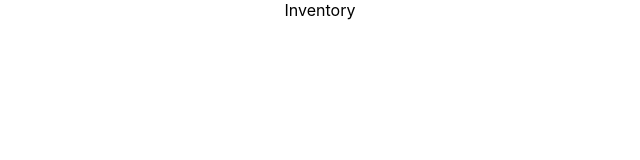
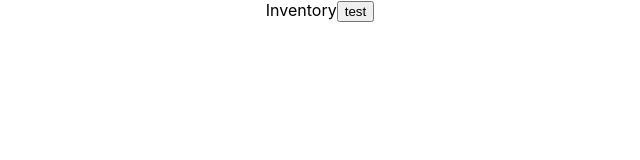
Before and after one commit to ComeToMiCasa/web3-tcg, a React (Create React App) app: page / in a window 1280 px wide. Shown: the top 160 px of the page, without its empty margins (320-960 px from the left). Built offline with nearby package versions, Linux system fonts and the light colour scheme.

Commit message:
Add firestores

```diff
--- a/src/firebase.js
+++ b/src/firebase.js
@@ -1,6 +1,8 @@
 // Import the functions you need from the SDKs you need
 import { initializeApp } from "firebase/app"
 import { getAnalytics } from "firebase/analytics"
+import { getFirestore } from "firebase/firestore"
+import { getStorage } from "firebase/storage"
 // TODO: Add SDKs for Firebase products that you want to use
 // https://firebase.google.com/docs/web/setup#available-libraries
 
@@ -18,4 +20,8 @@ const firebaseConfig = {
 
 // Initialize Firebase
 const app = initializeApp(firebaseConfig)
+const db = getFirestore(app)
+const storage = getStorage(app)
 const analytics = getAnalytics(app)
+
+export { app, db }
--- a/src/pages/inventoryPage.js
+++ b/src/pages/inventoryPage.js
@@ -1,12 +1,24 @@
 import React from "react"
+import { db } from "../firebase"
+import { addDoc, collection } from "firebase/firestore"
 
 const InventoryPage = () => {
 
 	const cardList = []
 
+	const setCards = () => {
+		addDoc(collection(db, "Cards"), {
+			name: "TEST",
+			text: "Neque porro quisquam est qui dolorem ipsum quia dolor sit amet, consectetur, adipisci velit..."
+		}).then((docRef) => {
+			console.log(docRef.id)
+		})
+	}
+
 	return (
 		<div>
             Inventory
+			<button onClick ={setCards}>test</button>
 		</div>
 	)
 }
```
Also changed, not shown: src/App.js (+6 -5 lines).
